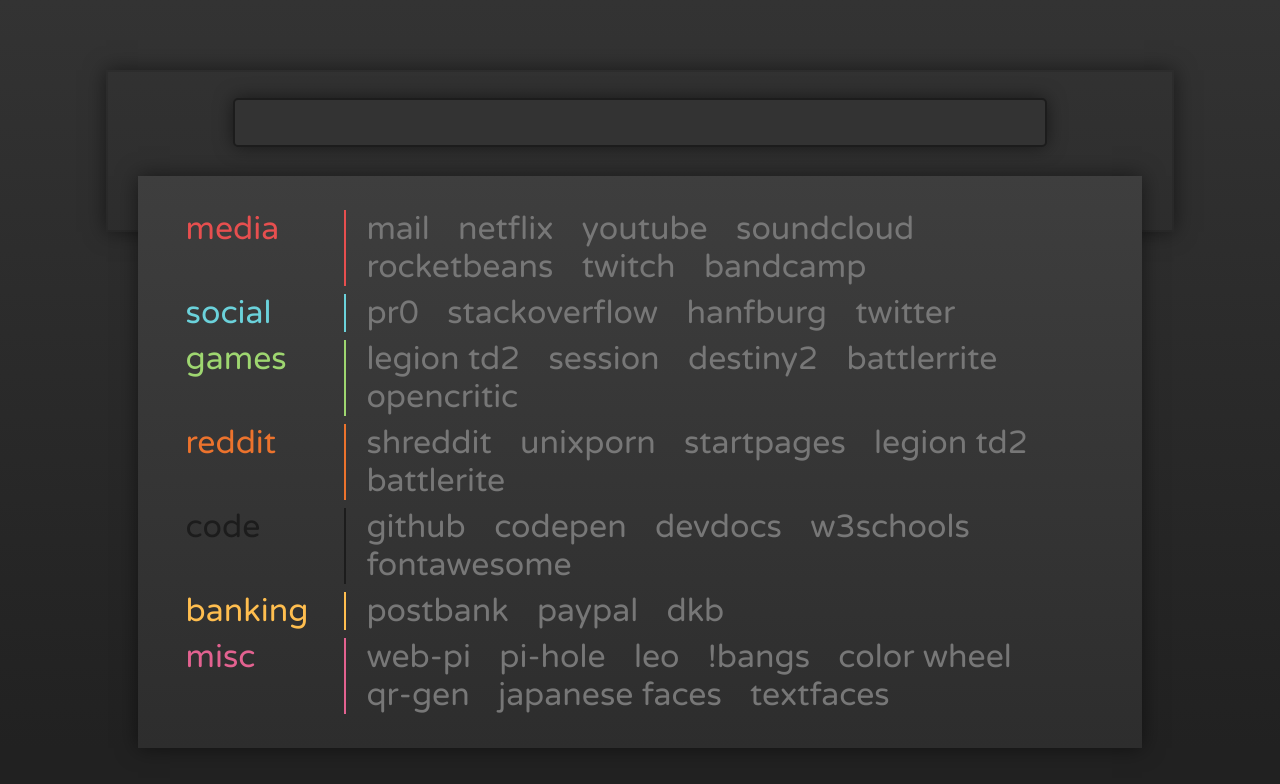
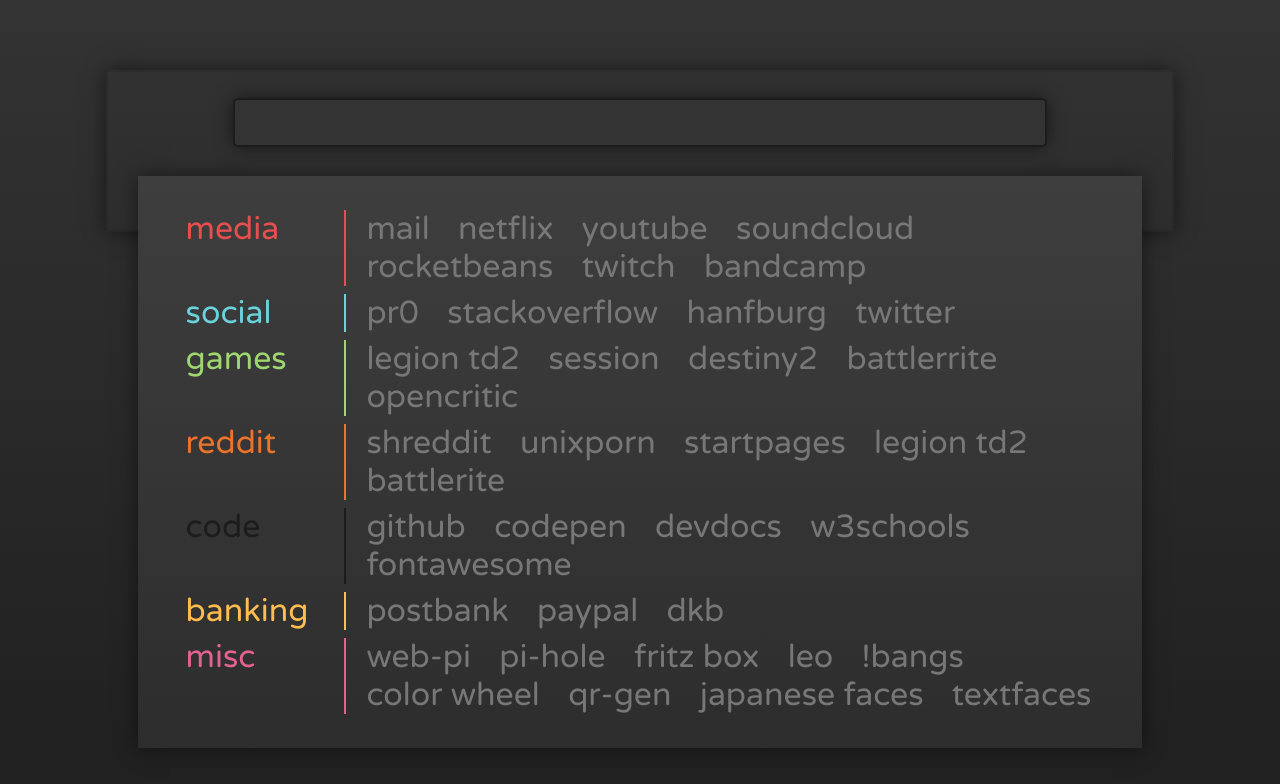
Before and after one commit to Bejlem/md2, a plain HTML site: page index.html in a window 1280 px wide. Drawn offline with Linux system fonts and the light colour scheme.

Commit message:
Update index.html

```diff
--- a/index.html
+++ b/index.html
@@ -85,6 +85,7 @@
 							<div class='links'>
 								<a class='first' href='http://web.pi'>web-pi</a>
 								<a href='http://pi.hole'>pi-hole</a>
+								<a href='http://fritz.box'>fritz box</a>
 								<a href="https://dict.leo.org/englisch-deutsch/">leo</a>
 								<a href="https://duckduckgo.com/bang">!bangs</a>
 								<a href='https://color.adobe.com/create/color-wheel/'>color wheel</a>
```
